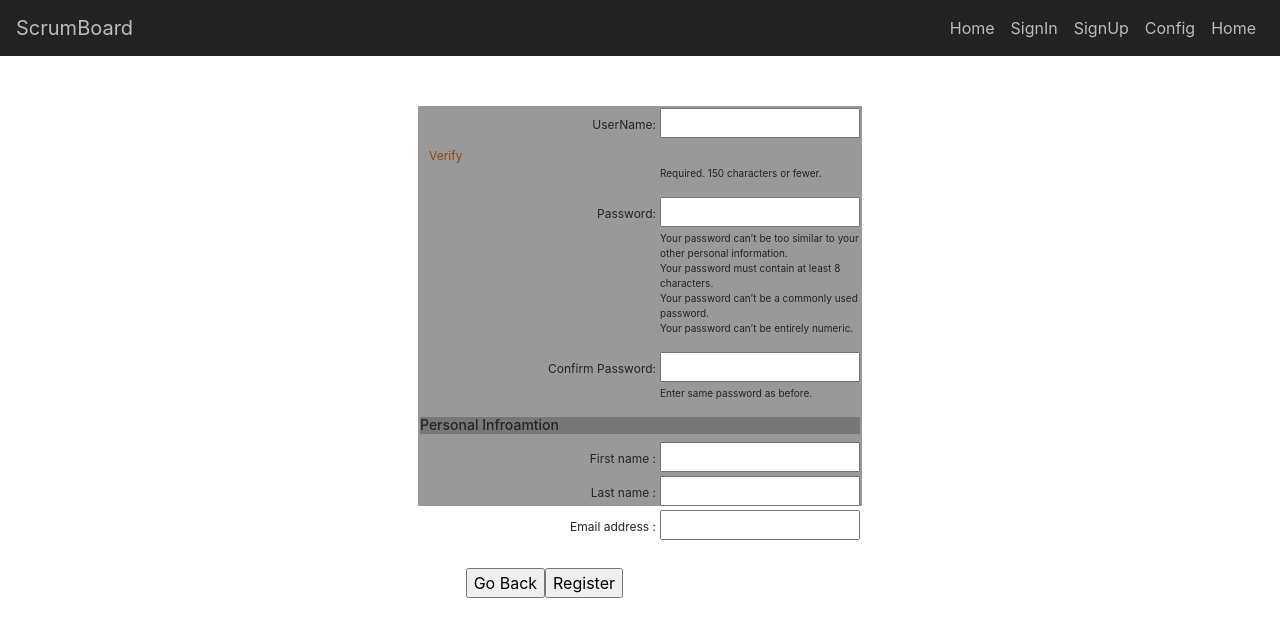
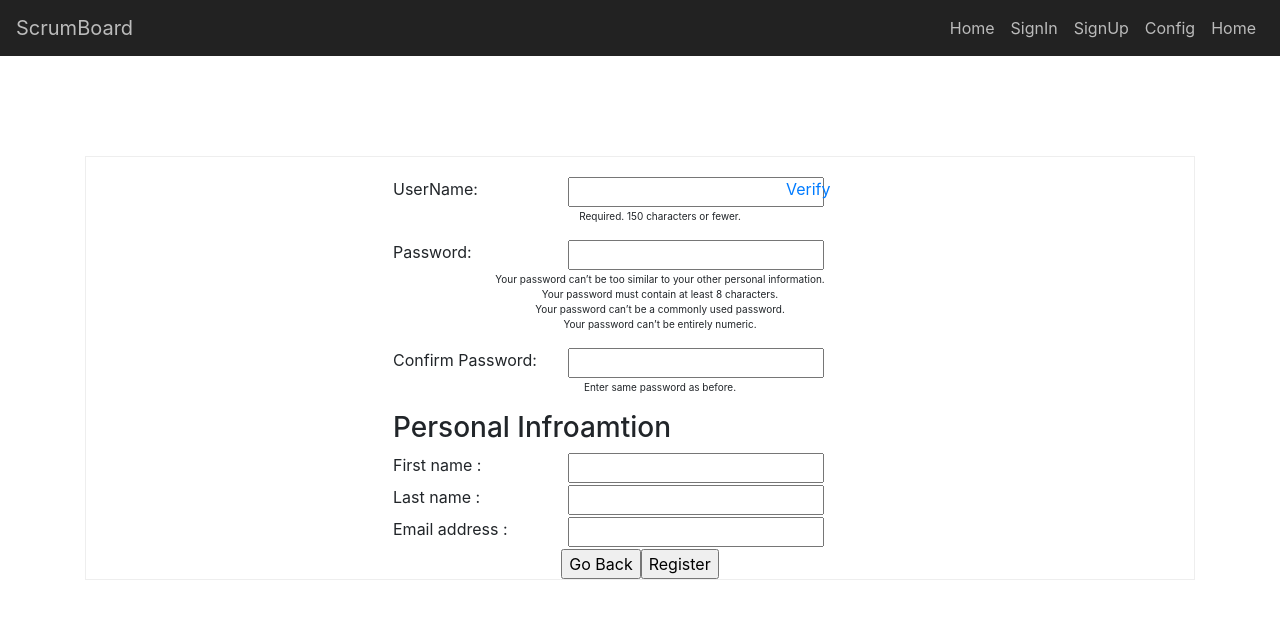
Before and after one commit to IndikaMaligaspe/scrumboard_react_rest, a React (Create React App) app: page /register in a window 1280 px wide. Shown: the top 636 px of the page. Built offline with nearby package versions, Linux system fonts and the light colour scheme.

Commit message:
added folder structure, seperated containers from components

```diff
--- a/src/components/Layout/Layout.js
+++ b/src/components/Layout/Layout.js
@@ -15,7 +15,7 @@ export const LoginScreenLayout = (props) =>(
             <Col lg={3}></Col>
         </Row>
     </Container>
-)
+);
 
 export const LoginPageLayout = (props) =>(
     <Container style={loginContainerStyle}>
@@ -27,6 +27,21 @@ export const LoginPageLayout = (props) =>(
         <Row style={loginRowStyle}><Col>{props.signinLink}</Col></Row>
     </Container>
 )
+
+export const RegistrationScreenLayout = (props) =>(
+    <Container style={loginContainerStyle}>
+        <Row >
+            <Col lg={3} ></Col>
+            <Col lg={6} >{props.cred}</Col>
+            <Col lg={3} ></Col>
+        </Row>
+        <Row >
+            <Col lg={3} ></Col>
+            <Col lg={6} >{props.profile}</Col>
+            <Col lg={3} ></Col>
+        </Row>
+    </Container>
+);
 
 const loginRowStyle = {
     width:"100%",
--- /dev/null
+++ b/src/components/LoginScreen/LoginScreen.js
@@ -0,0 +1,12 @@
+import React , { Component } from 'react';
+import Login from '../../containers/Login/Login';
+
+import { LoginScreenLayout } from '../Layout/Layout';
+
+const LoginScreen = (props) =>(
+            <LoginScreenLayout>
+                <Login/>
+            </LoginScreenLayout>
+);
+
+export default LoginScreen;
--- a/src/components/Main/Main.js
+++ b/src/components/Main/Main.js
@@ -1,7 +1,7 @@
 import React from 'react';
 import {Switch, Route} from 'react-router-dom'
-import LoginScreen from '../../containers/LoginScreen/LoginScreen'
-import RegistrationScreen from '../../containers/RegistrationScreen/RegistrationScreen'
+import LoginScreen from '../LoginScreen/LoginScreen'
+import RegistrationScreen from '../../components/RegistrationScreen/RegistrationScreen'
 
 
 const Main = props =>(
--- /dev/null
+++ b/src/components/RegistrationScreen/RegistrationScreen.js
@@ -0,0 +1,115 @@
+import React, {Component} from 'react';
+import {RegistrationScreenLayout} from '../../components/Layout/Layout';
+import { Container, Row, Col } from 'react-bootstrap';
+
+const RegistrationScreen =(props) =>(
+            <RegistrationScreenLayout
+                        cred={UserLogin}
+                        profile={UserProfile} >
+            </RegistrationScreenLayout>
+);
+
+const listStyle = {
+    listStyle:"None",
+    fontSize:10
+};
+const UserLogin = (
+    <Container>
+        <Row>
+            <Col lg={4} style={{textAlign:"left"}}><label  id="id_username" readOnly>UserName:</label></Col>
+            <Col lg={5} style={{textAlign:"left"}}>
+            <input  type="text" id="username" ></input></Col>
+            <Col lg={2} style={{textAlign:"left"}}><a href="#">Verify</a></Col>
+        </Row>
+        <Row>
+            <Col lg={3} ></Col>
+            <Col lg={6} xs={0} style={{textAlign:"center"}}>
+                <ul style={listStyle}>
+                    <li >Required. 150 characters or fewer.</li>
+                </ul>
+            </Col>
+            <Col lg={3}></Col>
+        </Row>
+        <Row>
+            <Col lg={4} style={{textAlign:"left"}}>
+                <label  id="id_password" readOnly>Password:</label>
+            </Col>
+            <Col lg={6} style={{textAlign:"left"}}>
+                <input  type="text" id="pasword"></input>
+            </Col>
+            <Col lg={2}></Col>
+        </Row>
+        <Row>
+            <Col style={{textAlign:"center"}}>
+                <ul style={listStyle}>
+                    <li >Your password can’t be too similar to your other personal information.</li>
+                    <li >Your password must contain at least 8 characters.</li>
+                    <li >Your password can’t be a commonly used password.</li>
+                    <li >Your password can’t be entirely numeric.</li>
+                </ul>
+            </Col>
+        </Row>
+        <Row>
+            <Col lg={4} style={{textAlign:"left"}}>
+                <label   id="id_password_conf" readOnly>Confirm Password:</label>
+            </Col>
+            <Col lg={6} style={{textAlign:"left"}}>
+                <input  type="text" id="password_conf"></input>
+            </Col>
+            <Col lg ={2}></Col>
+        </Row>
+        <Row>
+            <Col style={{textAlign:"center"}}>
+                <ul style={listStyle}>
+                    <li>Enter same password as before.</li>
+                </ul>
+            </Col>
+        </Row>
+
+    </Container>
+);
+
+const UserProfile = (
+    <Container>
+        <Row>
+            <Col style={{textAlign:"left"}}><h3>Personal Infroamtion</h3></Col>
+        </Row>
+        <Row>
+            <Col lg={4} style={{textAlign:"left"}}>
+                <label  id="for_fname">First name :</label>
+            </Col>
+            <Col lg={6} style={{textAlign:"left"}}>
+                <input  type="text" id="fname"></input>
+            </Col>
+            <Col lg={2}>
+            </Col>
+
+        </Row>
+        <Row>
+            <Col lg={4}  style={{textAlign:"left"}}>
+                <label  id="for_lname">Last name :</label>
+            </Col>
+            <Col lg={6}  style={{textAlign:"left"}}>
+                <input  type="text" id="lname"></input>
+            </Col>
+            <Col lg={2}></Col>
+        </Row>
+        <Row>
+            <Col lg={4} style={{textAlign:"left"}}>
+                <label  id="for_email">Email address :</label>
+            </Col>
+            <Col lg={6} style={{textAlign:"left"}}>
+                <input  type="text" id="email"></input>
+            </Col>
+            <Col lg={2}></Col>
+        </Row>
+        <div>
+            <span></span>
+            <span>
+                <input type="Button" id="back" value="Go Back"></input>
+                <input type="Button" id="submit" value="Register"></input>
+            </span>
+        </div>
+    </Container>
+);
+export default RegistrationScreen;
--- a/src/components/Login/Login.js
+++ b/src/containers/Login/Login.js
@@ -1,7 +1,7 @@
 import React, { Component } from 'react';
 import { Link } from 'react-router-dom';
 import {PropertyGet} from '../Common/Properties';
-import {LoginPageLayout} from '../Layout/Layout';
+import {LoginPageLayout} from '../../components/Layout/Layout';
 import logo from '../../assets/logo.jpg';
 // import { Connect } from '../Common/Connect'
 
@@ -34,9 +34,13 @@ class Login extends Component{
                 localStorage.setItem('token', apiToken);
             }else{
                 console.log("Invalid Cred");
+                this.setState( {message: "Invalid Credentials"})
             }
         })
-        .catch(this.setState( {message: "Invalid Credentials"}));
+        .catch(e => {
+            console.log(e.message);
+            // this.setState( {message: "Invalid Credentials"})
+        });
     }
 
     onSubmitClick =e =>{
--- a/src/containers/LoginScreen/LoginScreen.js
+++ /dev/null
@@ -1,17 +0,0 @@
-import React , { Component } from 'react';
-import Login from '../../components/Login/Login';
-
-import { LoginScreenLayout } from '../../components/Layout/Layout';
-
-class LoginScreen extends Component{
-    render() {
-        return (
-
-            <LoginScreenLayout>
-                <Login/>
-            </LoginScreenLayout>
-        );
-    }
-}
-
-export default LoginScreen;
--- a/src/containers/RegistrationScreen/RegistrationScreen.js
+++ /dev/null
@@ -1,144 +0,0 @@
-import React, {Component} from 'react'
-
-class RegistrationScreen extends Component{
-
-
-    render(){
-        return (
-            <div style={mainStyle}>
-                <div style={innerDivStyle}>
-                    {UserLogin}
-                    {UserProfile}
-                </div>
-            </div>
-        )
-    }
-}
-const mainStyle = {
-    leftMargin: 150,
-    top: 10,
-    border: 1,
-    width: "100%",
-    position: "relative",
-    padding:0,
-    top:50,
-};
-
-const innerDivStyle = {
-    width:"40%",
-    height:400,
-    borer: 1,
-    backgroundColor: "#999",
-    align: "center",
-    margin: "0 auto",
-    padding:2,
-    textAlign: "left",
-
-}
-
-const listStyle = {
-    listStyle: "none",
-    position: "relative",
-    top: 0,
-    padding: 0,
-    topMargine:0,
-
-};
-
-const rowLabelStyle = {
-    width:240,
-    display: "inline-block",
-    textAlign:"right",
-    paddingRight:4,
-    fontSize:12,
-}
-
-const rowInputlStyle = {
-    width:200,
-    display: "inline-block",
-}
-
-
-const fineTextStyle = {
-    fontSize:10,
-    paddingLeft: 240,
-    width:"100%",
-}
-
-const barHeaderStyle = {
-    width:"100%",
-    backgroundColor:"#777",
-    fontSize:14,
-}
-
-const linkStyle = {
-    color:"#940",
-    fontSize:12,
-}
-
-const spacerStyle={
-    textAlign:"right",
-    display: "inline-block",
-    width:203,
-    paddingRight: 0,
-    marginRight: 0,
-}
-
-const UserLogin = (
-    <div>
-        <div>
-            <label style={rowLabelStyle} id="id_username" readOnly>UserName:</label>
-            <input style={rowInputlStyle} type="text" id="username" ></input>
-            &nbsp;&nbsp;<a href="#" style={linkStyle}>Verify</a>
-            <ul style={listStyle}>
-                <li style={fineTextStyle} >Required. 150 characters or fewer.</li>
-            </ul>
-        </div>
-        <div>
-            <label style={rowLabelStyle} id="id_password" readOnly>Password:</label>
-            <input style={rowInputlStyle} type="text" id="pasword"></input>
-            <ul style={listStyle}>
-                <li style={fineTextStyle}>Your password can’t be too similar to your other personal information.</li>
-                <li style={fineTextStyle}>Your password must contain at least 8 characters.</li>
-                <li style={fineTextStyle}>Your password can’t be a commonly used password.</li>
-                <li style={fineTextStyle}>Your password can’t be entirely numeric.</li>
-            </ul>
-        </div>
-        <div>
-            <label  style={rowLabelStyle} id="id_password_conf" readOnly>Confirm Password:</label>
-            <input style={rowInputlStyle}  type="text" id="password_conf"></input>
-            <ul style={listStyle}>
-                <li style={fineTextStyle}>Enter same password as before.</li>
-            </ul>
-        </div>
-
-    </div>
-);
-
-const UserProfile = (
-    <div>
-        <h3 style={barHeaderStyle}>Personal Infroamtion</h3>
-        <div>
-            <label  style={rowLabelStyle} id="for_fname">First name :</label>
-            <input  style={rowInputlStyle} type="text" id="fname"></input>
-        </div>
-        <div>
-            <label  style={rowLabelStyle} id="for_lname">Last name :</label>
-            <input  style={rowInputlStyle} type="text" id="lname"></input>
-        </div>
-        <div>
-            <label  style={rowLabelStyle} id="for_email">Email address :</label>
-            <input  style={rowInputlStyle} type="text" id="email"></input>
-        </div>
-        <div>
-            <span style={rowLabelStyle}></span>
-            <span style={spacerStyle}>
-                <input type="Button" id="back" value="Go Back"></input>
-                <input type="Button" id="submit" value="Register"></input>
-            </span>
-        </div>
-    </div>
-);
-
-
-export default RegistrationScreen;
--- a/src/index.js
+++ b/src/index.js
@@ -1,7 +1,7 @@
 import React from 'react';
 import ReactDOM from 'react-dom';
 import './index.css';
-import App from './components/App/App';
+import App from './containers/App/App';
 import * as serviceWorker from './serviceWorker';
 import { BrowserRouter as Router } from 'react-router-dom'
 // import {Layout} from './components/Layout/Layout'
```
Also changed, not shown: src/containers/App/App.css (renamed from src/components/App/App.css), src/containers/App/App.js (renamed from src/components/App/App.js), src/containers/Common/Properties.js (renamed from src/components/Common/Properties.js), 1 other file (tests, documents, lock files or other folders).
